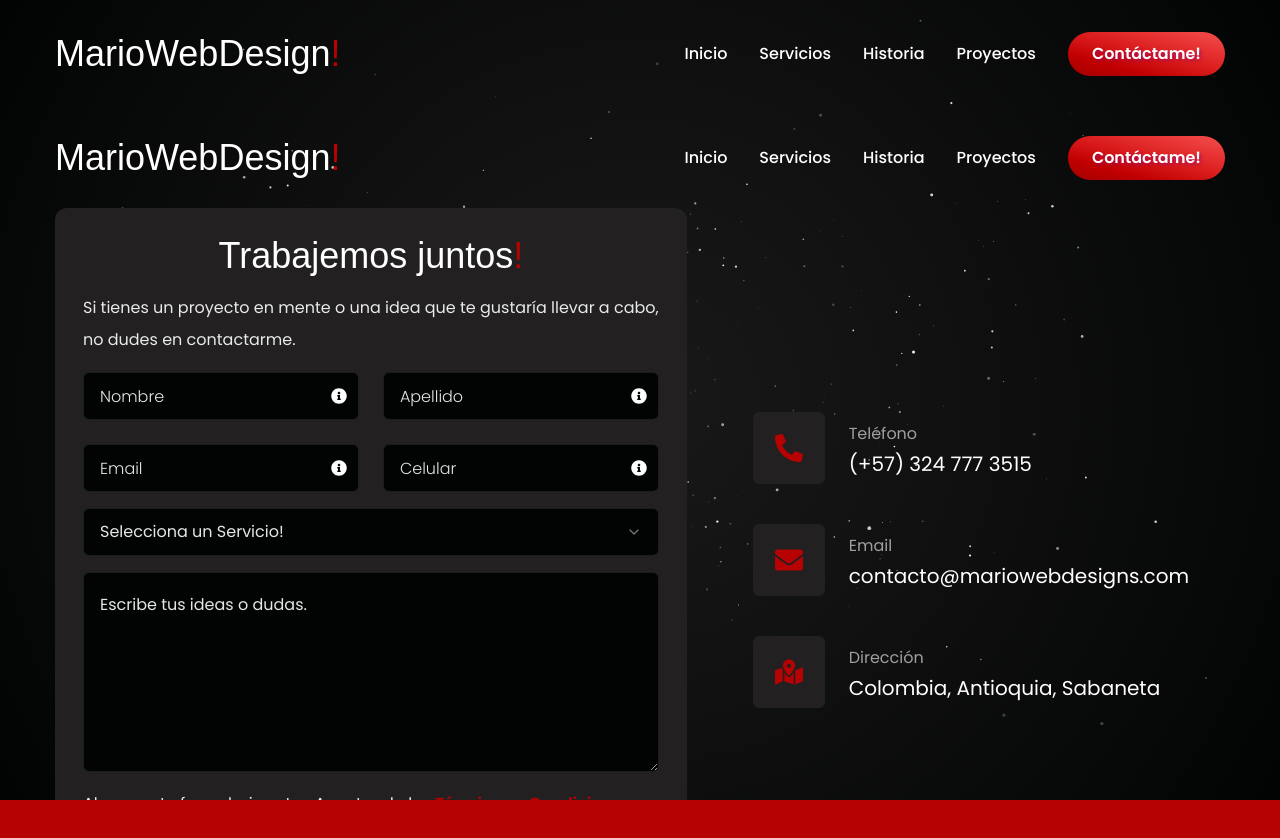
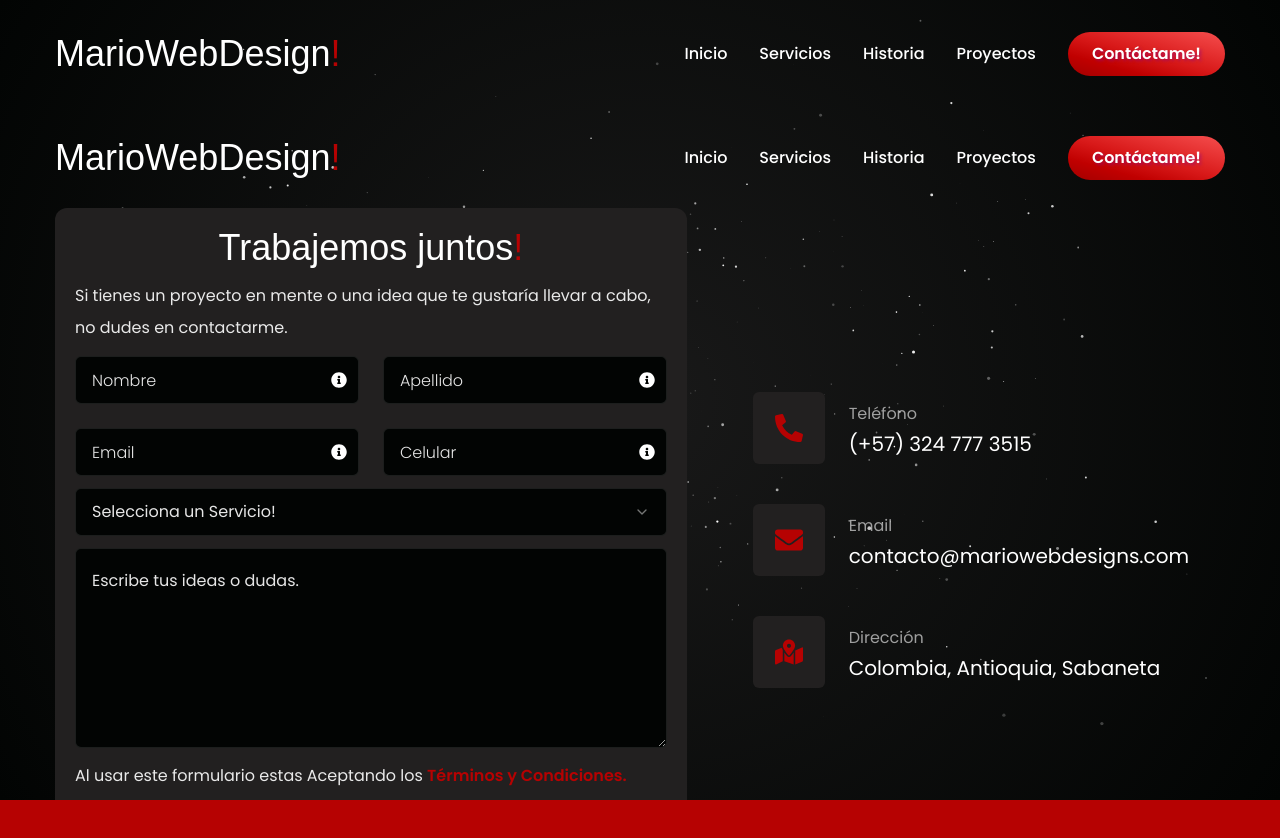
Before and after one commit to Marioalf2002/Portfolio_MarioWebDesign, a Next.js app: page /contact in a window 1280 px wide. Shown: the top 838 px of the page. Built offline with nearby package versions, Linux system fonts and the light colour scheme; a web font is replaced by a local one.

Commit message:
Update Contact

```diff
--- a/app/contact/page.jsx
+++ b/app/contact/page.jsx
@@ -107,7 +107,7 @@ const Contact = (props) => {
           <div className="flex flex-col xl:flex-row gap-[30px] items-center z-20">
             <div className="xl:w-[54%] order-2 xl:order-none z-20">
               <form
-                className="flex flex-col gap-4 p-7 bg-secondary rounded-xl"
+                className="flex flex-col gap-3 p-5 bg-secondary rounded-xl"
                 onSubmit={handleSubmit(onSubmit)}
               >
                 <h1 className="text-4xl flex justify-center text-white font-secondary">
```
